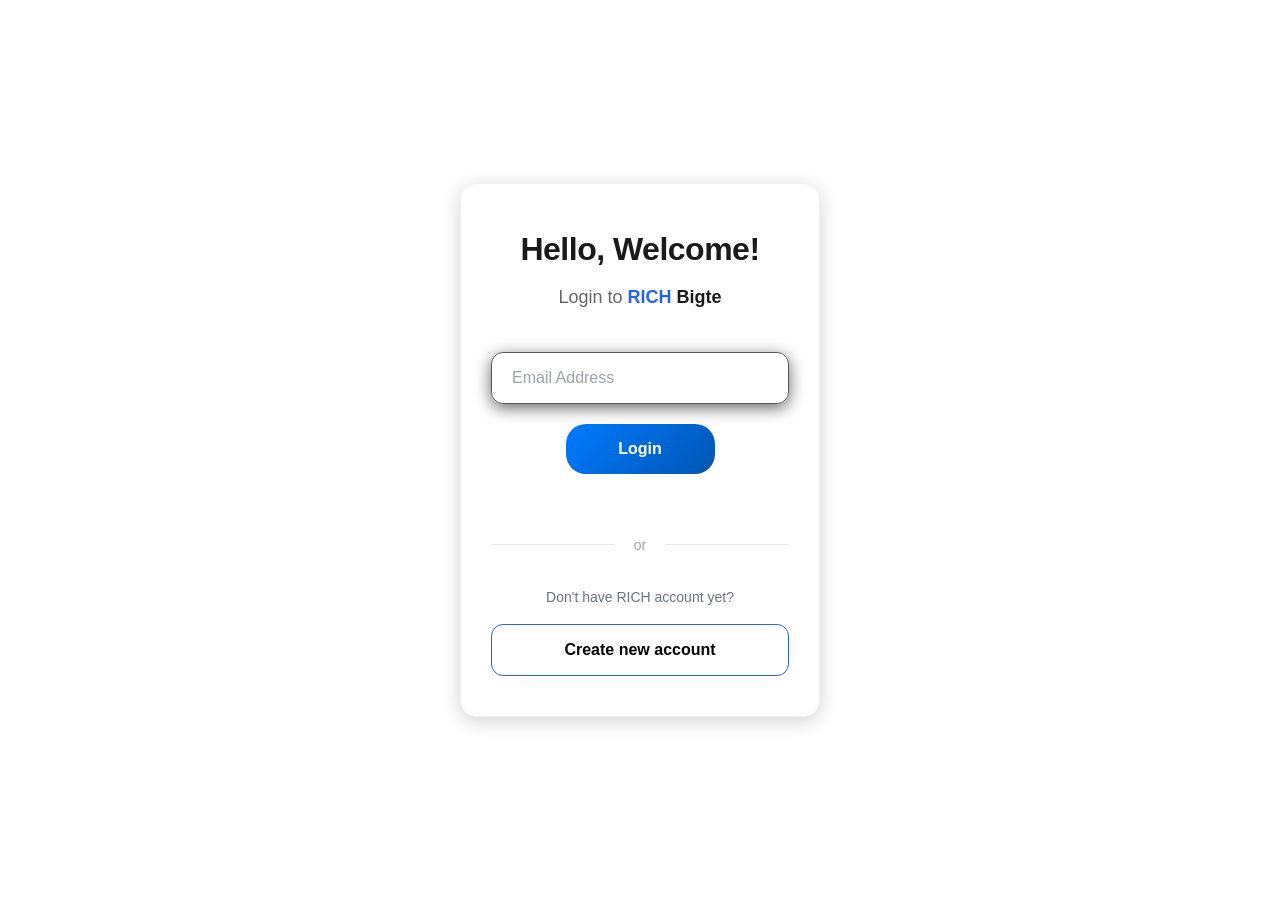
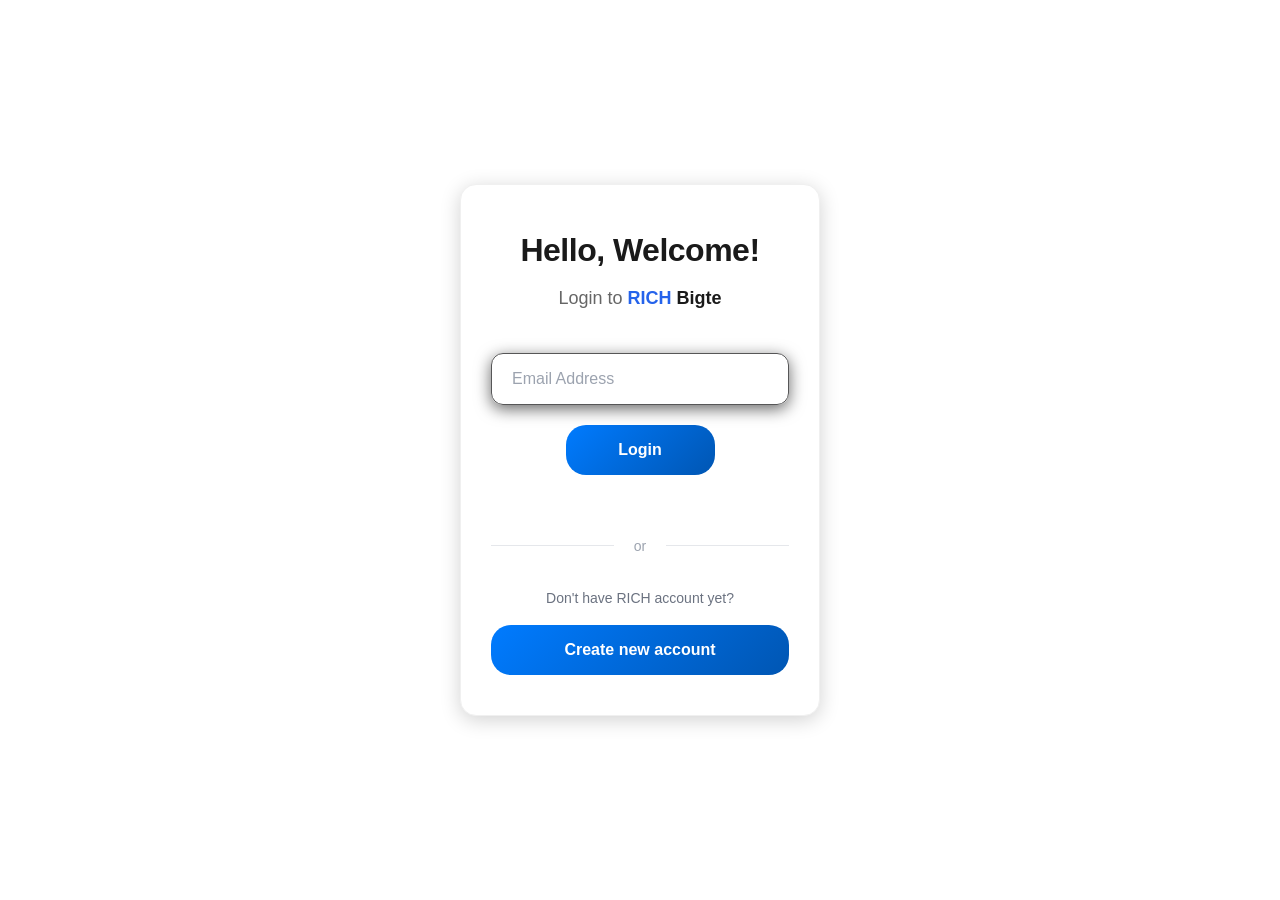

Update OTP profile-save flow and unify UI/email handling improvements.

--- a/styles/login.css
+++ b/styles/login.css
@@ -516,10 +516,10 @@ body {
 .create-btn {
     width: 100%;
     padding: 16px;
-    background: #ffffff;
-    color: linear-gradient(135deg, #007bff 0%, #0056b3 100%)    ;
-    border: 1px solid #2563eb;
-    border-radius: 12px;
+    background: linear-gradient(135deg, #007bff 0%, #0056b3 100%);
+    color: #ffffff;
+    border: none;
+    border-radius: 20px;
     font-size: 16px;
     font-weight: 600;
     cursor: pointer;
@@ -527,7 +527,7 @@ body {
 }
 
 .create-btn:hover {
-    background: #2563eb;
+    background: linear-gradient(135deg, #007bff 0%, #0057b3bc 100%);
     color: #ffffff;
     transform: translateY(-1px);
     box-shadow: 0 4px 12px rgba(37, 100, 235, 0.436);
